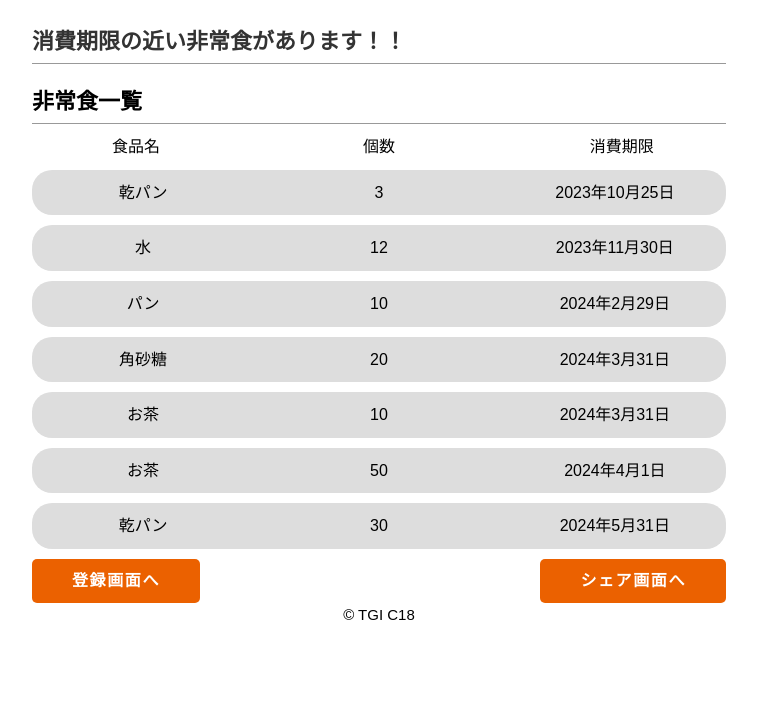
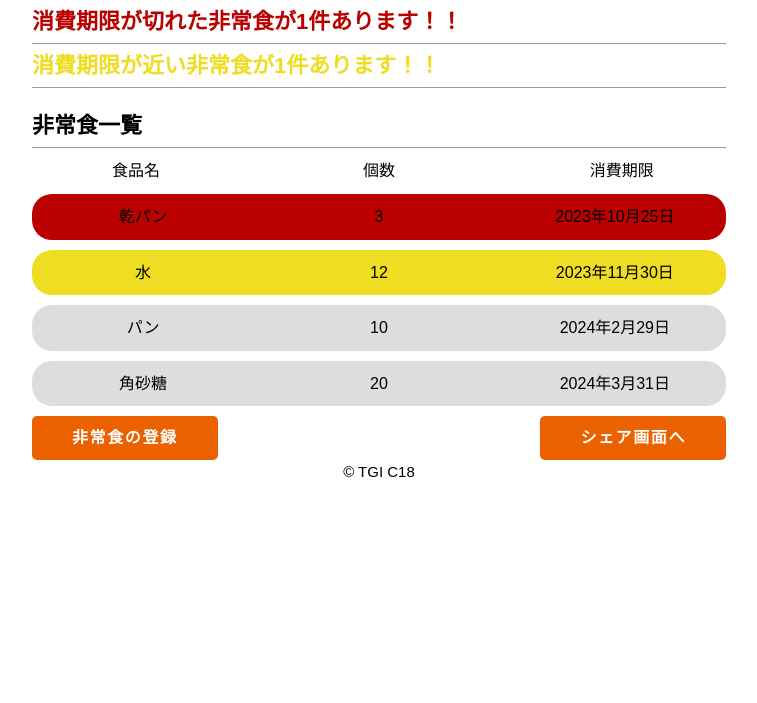
Before and after one commit to taizogt/project_C18, a Django app: page /emfood/ in a window 1280 px wide. Shown: the part 145-848 px from the top of the page, without its empty margins (261-1018 px from the left). After the commit the page ends 800 px from the top, so only its background shows below. Run offline with Django 4.2, Linux system fonts and the light colour scheme; data comes from the database, SQL or seed files in the repository.

Commit message:
賞味期限の強調表示

```diff
--- a/tginet_C18/emfood/templates/emfood/index.html
+++ b/tginet_C18/emfood/templates/emfood/index.html
@@ -22,10 +22,11 @@
             </header>
             <div id="content-wrapper">
                 <main>
-                    {% if True %}
-                    <div id="inner">
-                        <h2>消費期限の近い非常食があります！！</h2>
-                    </div>
+                    {% if out > 0 %}
+                        <h2 style='color: #bb0000;font-weight:bold;'>消費期限が切れた非常食が{{out}}件あります！！</h2>
+                    {% endif %}
+                    {% if near > 0 %}
+                        <h2 style='color: #eedd22;font-weight:bold;'>消費期限が近い非常食が{{near}}件あります！！</h2>
                     {% endif %}
                 </main>
                 <p></p>
@@ -37,17 +38,33 @@
                         <div class='food-ex'>消費期限</div>
                     </div>
                     {% for food in foodData %}
-                    <div class="food-list">
-                        <div class='food-name'>{{ food.name }}</div>
-                        <div class='food-num'>{{ food.num}}</div>
-                        <div class='food-ex'>{{ food.limit_date }}</div>
-                    </div>
+                        {% if 'takahashi' in food.user %}
+                            {% if now > food.limit_date %}
+                                <div class="food-list" style="background: #bb0000">
+                                    <div class='food-name'>{{ food.name }}</div>
+                                    <div class='food-num'>{{ food.num}}</div>
+                                    <div class='food-ex'>{{ food.limit_date }}</div>
+                                </div>
+                            {% elif month_later_1 > food.limit_date %}
+                                <div class="food-list" style="background: #eedd22">
+                                    <div class='food-name'>{{ food.name }}</div>
+                                    <div class='food-num'>{{ food.num}}</div>
+                                    <div class='food-ex'>{{ food.limit_date }}</div>
+                                </div>
+                            {% else %}
+                                <div class="food-list">
+                                    <div class='food-name'>{{ food.name }}</div>
+                                    <div class='food-num'>{{ food.num}}</div>
+                                    <div class='food-ex'>{{ food.limit_date }}</div>
+                                </div>
+                            {% endif %}
+                        {% endif %}
                     {% endfor %}
 
                 </aside>
                 <div class="container">
-                    <a href="./register" class="btn btn--orange register-btn">登録画面へ<a>
-                    <a href="" class="btn btn--orange share-btn">シェア画面へ</a>
+                    <a href="./register" class="btn btn--orange register-btn">非常食の登録<a>
+                    <a href="./share" class="btn btn--orange share-btn">シェア画面へ</a>
                 </div>
             </div>
             <footer>© TGI C18</footer>
--- a/tginet_C18/emfood/views.py
+++ b/tginet_C18/emfood/views.py
@@ -2,15 +2,31 @@ from django.shortcuts import render, redirect
 
 from .models import Emfood
 from .forms import Emfoodadd
+from django.utils import timezone
 
 def index(request):
     # expire_dateをlimit_dateに変更お願いします
     foodData = Emfood.objects.all().order_by('limit_date')
     header = ['ID', '非常食名', '保有数', '消費期限']
+    todays_date = timezone.now().date()
+    month_later_1 = todays_date + timezone.timedelta(days=30)
+    # foodData内でtodays_dateよりもlimit_dateが前のものの個数をきろく
+    outdata = 0
+    for food in foodData:
+        if food.limit_date < todays_date:
+            outdata += 1
+    month1_data = 0
+    for food in foodData:
+        if (food.limit_date < month_later_1) & (food.limit_date > todays_date):
+            month1_data += 1
     my_dict = {
         'title': '保有非常食一覧',
         'header': header,
         'foodData': foodData,
+        'now': todays_date,
+        'month_later_1': month_later_1,
+        'out': outdata,
+        'near': month1_data,
     }
     return render(request, "emfood/index.html", my_dict)
 
```
